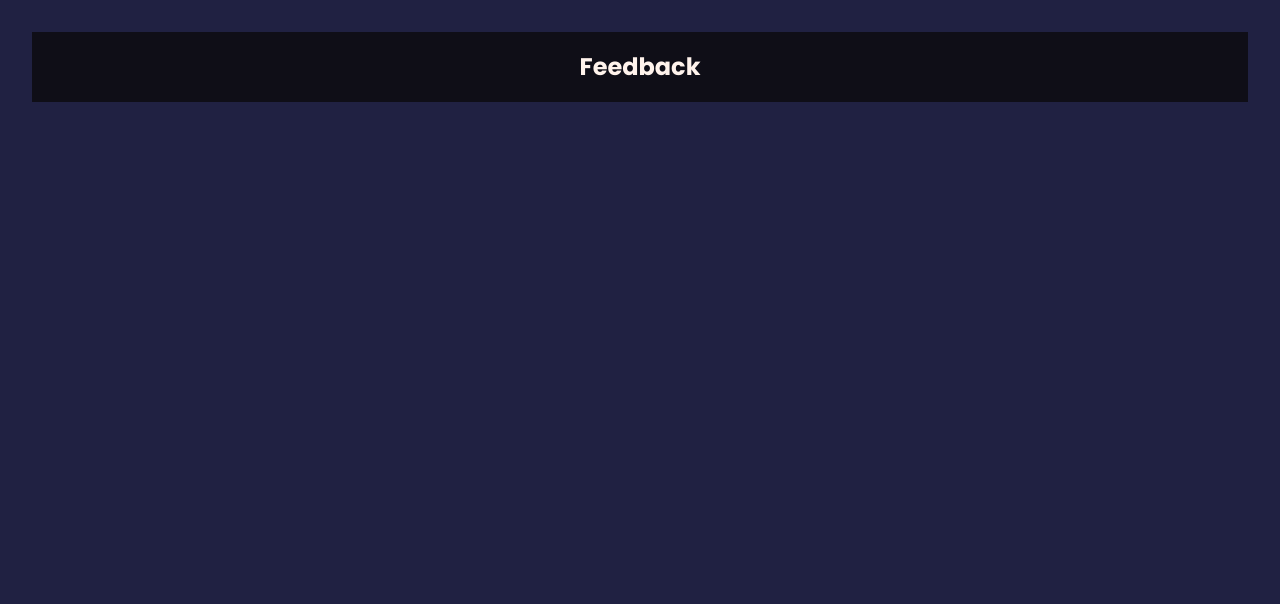
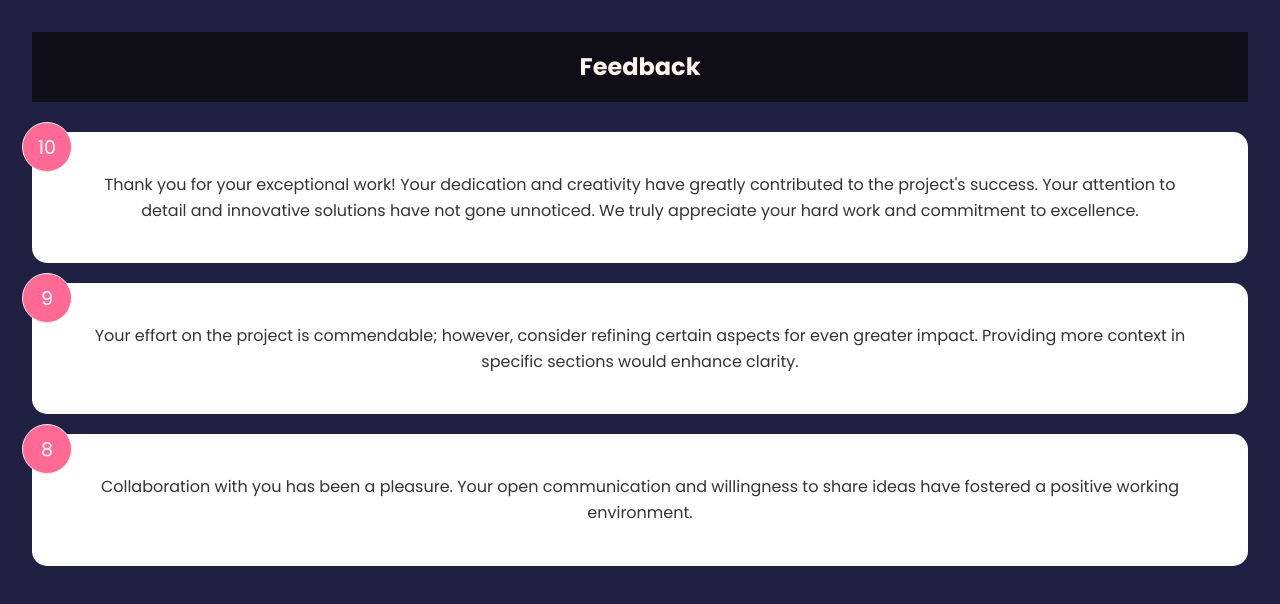
Before and after one commit to Iamthevk/Feedback-app, a React (Vite) app: page / in a window 1280 px wide. Shown: the top 604 px of the page. Built offline with nearby package versions, Linux system fonts and the light colour scheme.

Commit message:
added feedback component with data

```diff
--- a/src/App.jsx
+++ b/src/App.jsx
@@ -1,4 +1,5 @@
 import "./App.css";
+import FeedbackList from "./components/FeedbackList";
 import Header from "./components/Header";
 
 function App() {
@@ -6,6 +7,7 @@ function App() {
     <>
       <div>
         <Header />
+        <FeedbackList />
       </div>
     </>
   );
--- /dev/null
+++ b/src/components/FeedbackItem.jsx
@@ -0,0 +1,11 @@
+const FeedbackItem = ({ item }) => {
+  const { text, rating } = item;
+  return (
+    <div className="card">
+      <div className="num-display">{rating}</div>
+      <div className="text-display">{text}</div>
+    </div>
+  );
+};
+
+export default FeedbackItem;
--- /dev/null
+++ b/src/components/FeedbackList.jsx
@@ -0,0 +1,13 @@
+import FeedbackData from "../data/FeedbackData";
+import FeedbackItem from "./FeedbackItem";
+const FeedbackList = () => {
+  return (
+    <div className="feedback-list">
+      {FeedbackData.map((item) => {
+        return <FeedbackItem key={item.id} item={item} />;
+      })}
+    </div>
+  );
+};
+
+export default FeedbackList;
--- a/src/components/Header.jsx
+++ b/src/components/Header.jsx
@@ -19,7 +19,7 @@ Header.defaultProps = {
   textColor: "#fff3ec",
 };
 
-Header.PropTypes = {
+Header.propTypes = {
   text: PropTypes.string,
   bgColor: PropTypes.string,
   textColor: PropTypes.string,
--- /dev/null
+++ b/src/data/FeedbackData.js
@@ -0,0 +1,19 @@
+const FeedbackData = [
+  {
+    id: 1,
+    rating: 10,
+    text: "Thank you for your exceptional work! Your dedication and creativity have greatly contributed to the project's success. Your attention to detail and innovative solutions have not gone unnoticed. We truly appreciate your hard work and commitment to excellence.",
+  },
+  {
+    id: 2,
+    rating: 9,
+    text: "Your effort on the project is commendable; however, consider refining certain aspects for even greater impact. Providing more context in specific sections would enhance clarity.",
+  },
+  {
+    id: 3,
+    rating: 8,
+    text: "Collaboration with you has been a pleasure. Your open communication and willingness to share ideas have fostered a positive working environment.",
+  },
+];
+
+export default FeedbackData;
```
